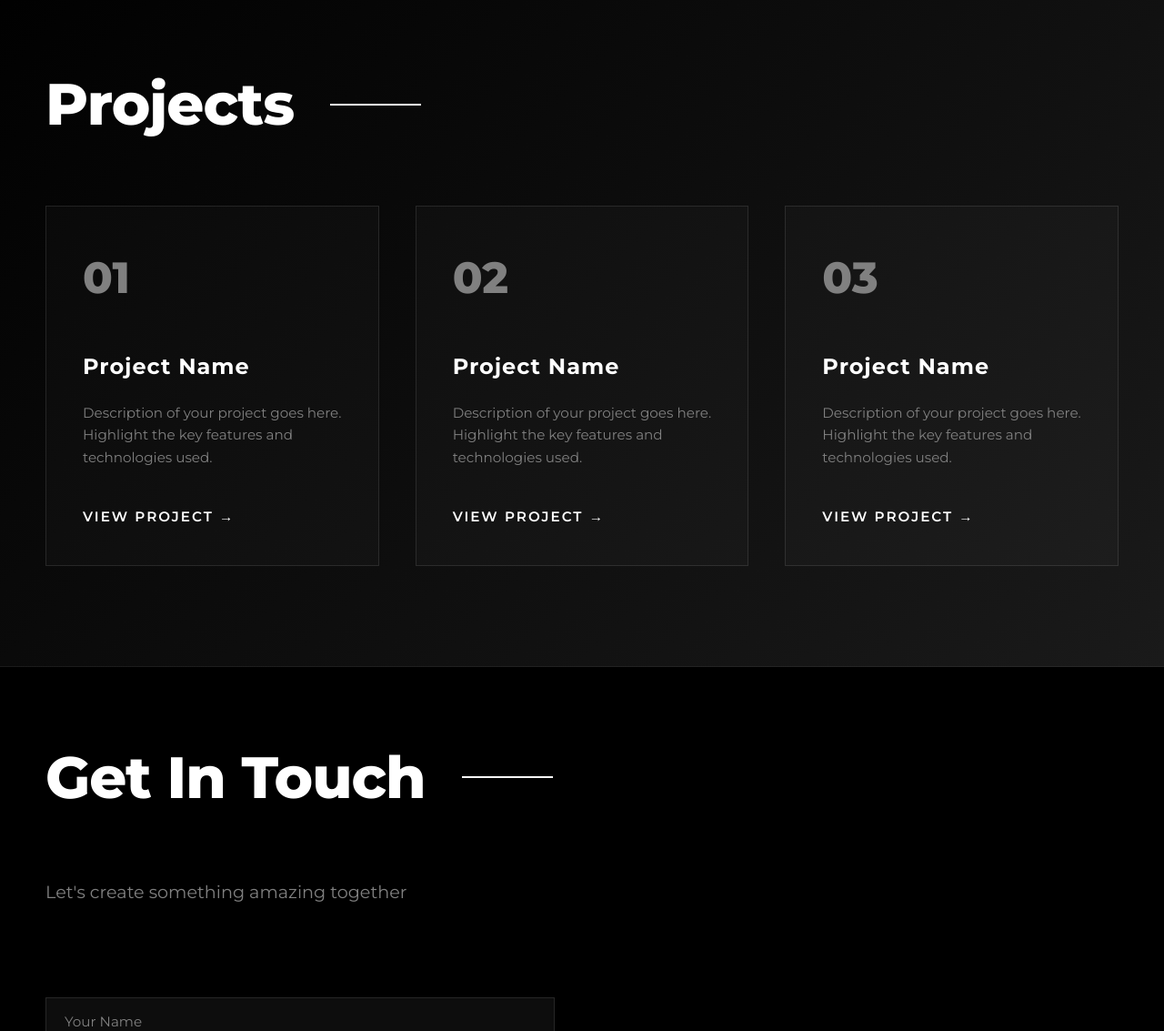
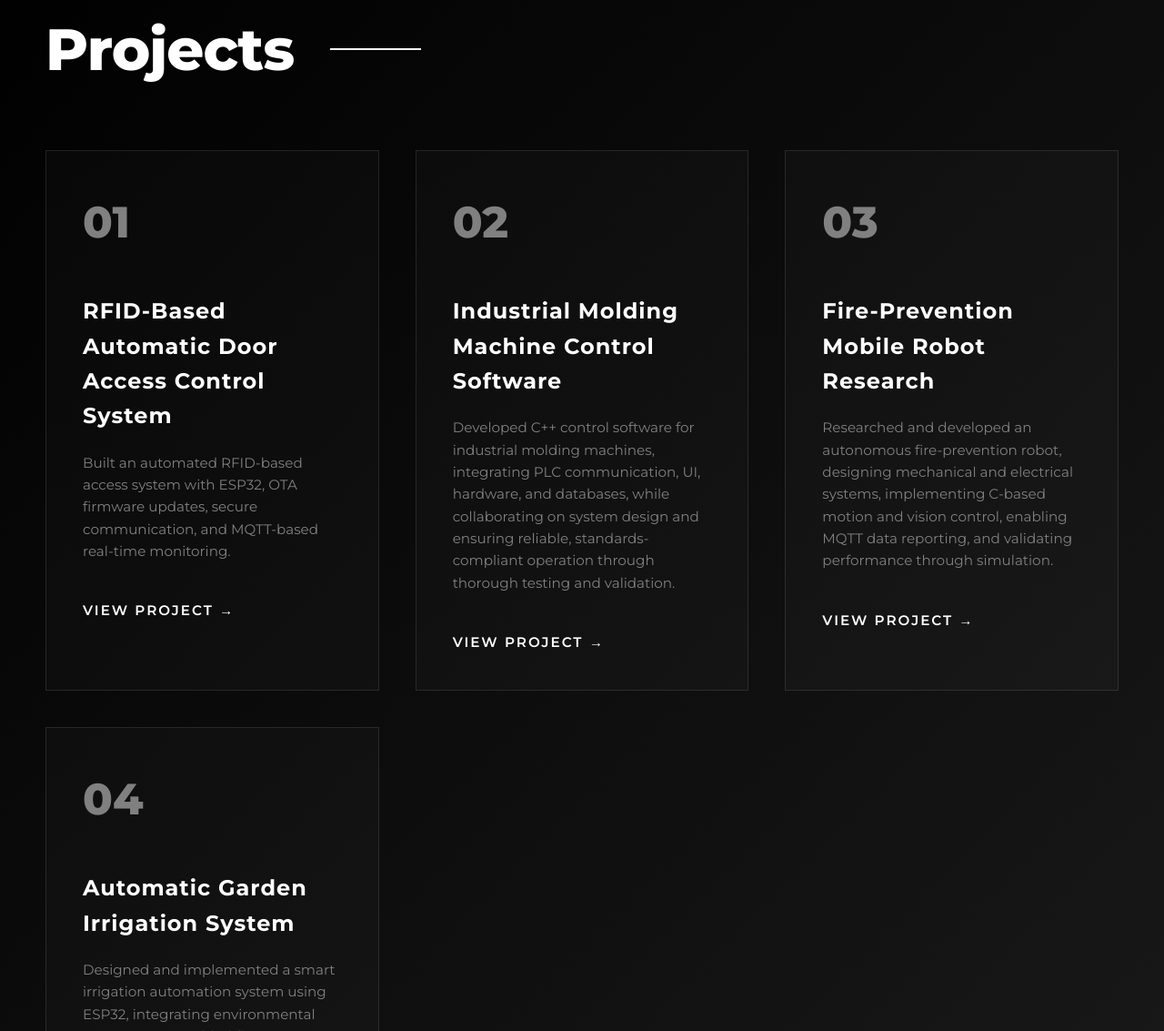
Before and after one commit to KienDT911/KienPortfolio, a website: page frontend/index.html in a window 1280 px wide. Shown: the part 1667-2800 px from the top of the page at 91% size. Drawn offline with Linux system fonts and the light colour scheme; no server answers.

Commit message:
Add project description

```diff
--- a/frontend/index.html
+++ b/frontend/index.html
@@ -79,20 +79,26 @@
             <div class="projects-grid">
                 <div class="project-card">
                     <div class="project-number">01</div>
-                    <h3>Project Name</h3>
-                    <p>Description of your project goes here. Highlight the key features and technologies used.</p>
+                    <h3>RFID-Based Automatic Door Access Control System</h3>
+                    <p>Built an automated RFID-based access system with ESP32, OTA firmware updates, secure communication, and MQTT-based real-time monitoring.</p>
                     <a href="#" class="project-link">View Project →</a>
                 </div>
                 <div class="project-card">
                     <div class="project-number">02</div>
-                    <h3>Project Name</h3>
-                    <p>Description of your project goes here. Highlight the key features and technologies used.</p>
+                    <h3>Industrial Molding Machine Control Software</h3>
+                    <p>Developed C++ control software for industrial molding machines, integrating PLC communication, UI, hardware, and databases, while collaborating on system design and ensuring reliable, standards-compliant operation through thorough testing and validation.</p>
                     <a href="#" class="project-link">View Project →</a>
                 </div>
                 <div class="project-card">
                     <div class="project-number">03</div>
-                    <h3>Project Name</h3>
-                    <p>Description of your project goes here. Highlight the key features and technologies used.</p>
+                    <h3>Fire-Prevention Mobile Robot Research</h3>
+                    <p>Researched and developed an autonomous fire-prevention robot, designing mechanical and electrical systems, implementing C-based motion and vision control, enabling MQTT data reporting, and validating performance through simulation.</p>
+                    <a href="#" class="project-link">View Project →</a>
+                </div>
+                <div class="project-card">
+                    <div class="project-number">04</div>
+                    <h3>Automatic Garden Irrigation System</h3>
+                    <p>Designed and implemented a smart irrigation automation system using ESP32, integrating environmental sensors, OTA-enabled firmware, RF remote control, and MQTT-based monitoring for real-time logging and system status updates.</p>
                     <a href="#" class="project-link">View Project →</a>
                 </div>
             </div>
```
